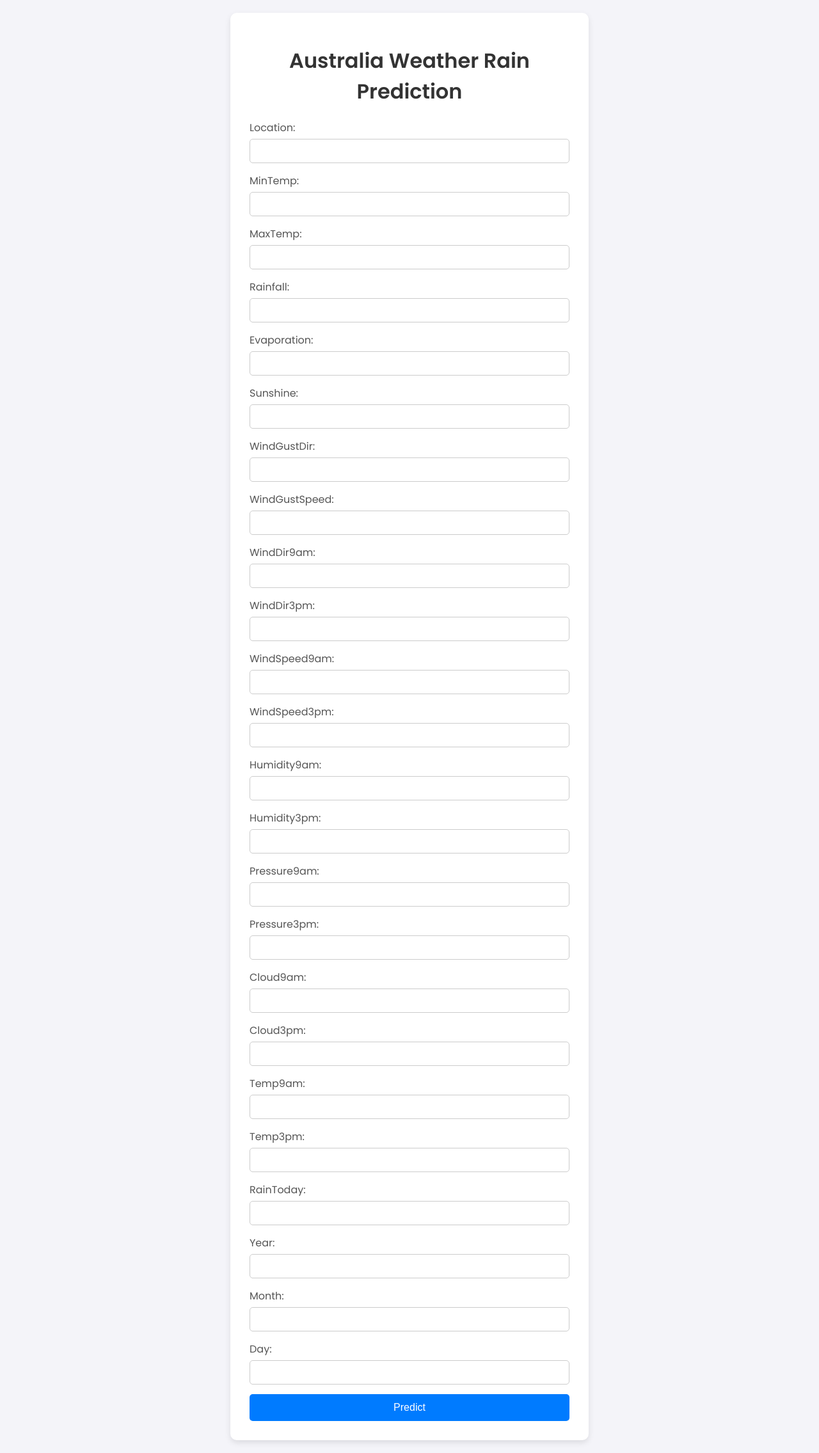
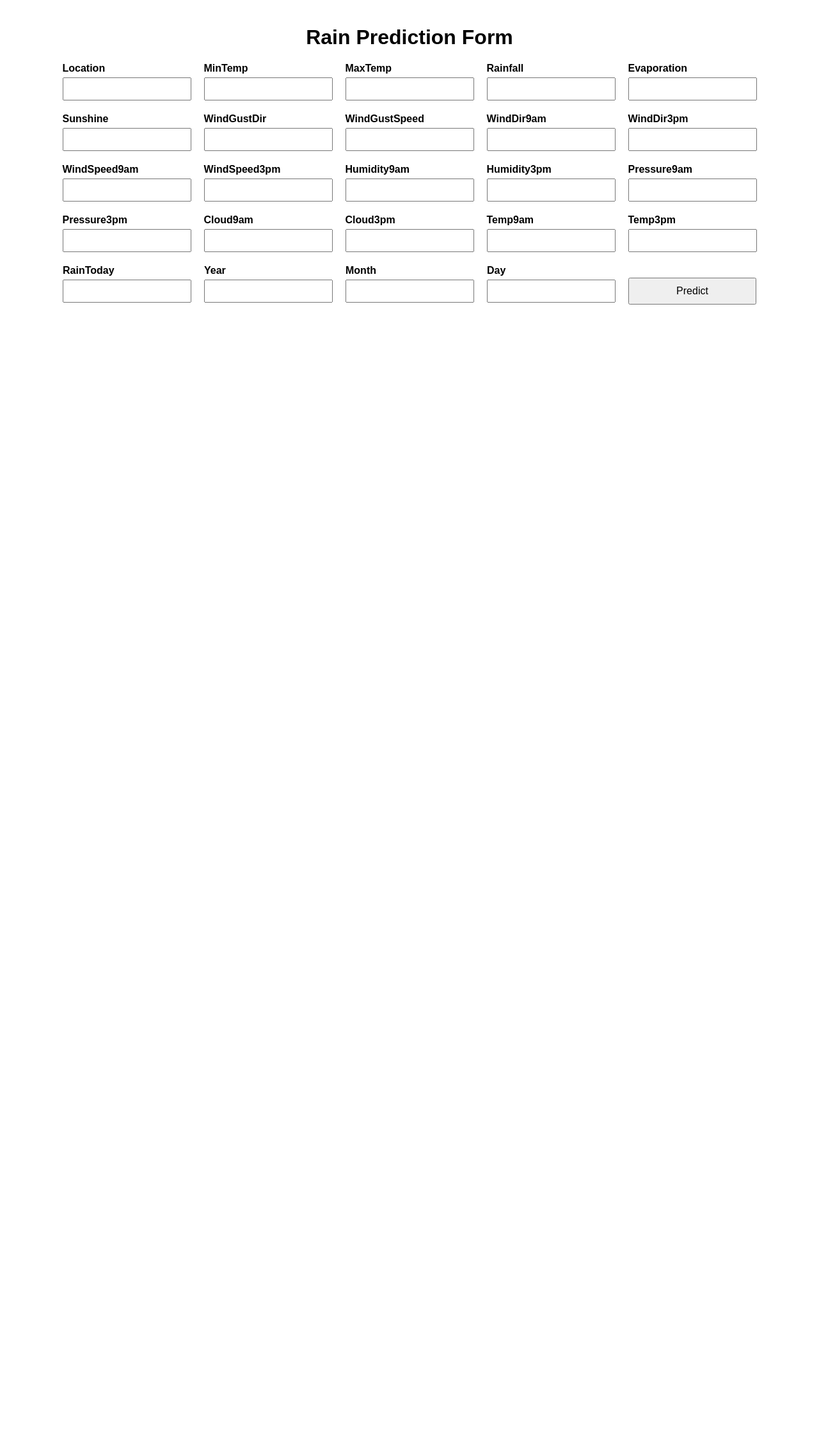
Before and after one commit to jatinydav557/australia-weather-rain-prediction, a Flask app: page / in a window 1280 px wide. Shown: the whole page at 64% size. After the commit the page ends 476 px from the top, so only its background shows below. Run offline with Flask 3, Linux system fonts and the light colour scheme; parts of the project's set-up code (start-up, migrations or seed data) failed here and were passed over.

Commit message:
changed app

```diff
--- a/templates/index.html
+++ b/templates/index.html
@@ -1,30 +1,75 @@
 <!DOCTYPE html>
-<html lang="en">
+<html>
 <head>
-        <meta charset="UTF-8">
-        <meta name="viewport" content="width=device-width, initial-scale=1.0">
-        <title>Australia Weather Rain Prediction</title>
-        <link rel="stylesheet" href="{{ url_for('static', filename='style.css') }}">
-        <link href="https://fonts.googleapis.com/css2?family=Poppins:wght@300;400;600&display=swap" rel="stylesheet">
+    <title>Rain Prediction</title>
+    <style>
+        body {
+            font-family: Arial, sans-serif;
+            margin: 40px;
+        }
+
+        h1 {
+            text-align: center;
+        }
+
+        form {
+            display: flex;
+            flex-wrap: wrap;
+            gap: 20px;
+            justify-content: center;
+        }
+
+        .form-group {
+            display: flex;
+            flex-direction: column;
+            min-width: 200px;
+        }
+
+        label {
+            font-weight: bold;
+            margin-bottom: 5px;
+        }
+
+        input[type="text"],
+        input[type="number"] {
+            padding: 8px;
+            font-size: 14px;
+        }
+
+        button {
+            padding: 10px 20px;
+            font-size: 16px;
+            margin-top: 20px;
+            cursor: pointer;
+        }
+
+        .center {
+            display: flex;
+            justify-content: center;
+            margin-top: 30px;
+            font-size: 20px;
+        }
+    </style>
 </head>
 <body>
-        <div class="container">
-            <h1>Australia Weather Rain Prediction</h1>
-            <form method="post">
+    <h1>Rain Prediction Form</h1>
+
+    <form method="POST">
         {% for feature in features %}
         <div class="form-group">
-                        <label for="{{ feature }}">{{ feature }}:</label>
-                        <input type="text" name="{{ feature }}" required>
+            <label for="{{ feature }}">{{ feature }}</label>
+            <input type="text" name="{{ feature }}" id="{{ feature }}" value="{{ request.form.get(feature, '') }}" required>
         </div>
         {% endfor %}
+        <div class="form-group" style="align-self: flex-end;">
             <button type="submit">Predict</button>
+        </div>
     </form>
 
-            {% if prediction is not none %}
-                <div class="prediction-box">
-                    <h2>Prediction: {{ prediction }}</h2>
+    {% if prediction %}
+    <div class="center">
+        <strong>Prediction:</strong> {{ prediction }}
     </div>
     {% endif %}
-        </div>
 </body>
 </html>
```
Lines whose indentation alone changed are shown as unchanged.
